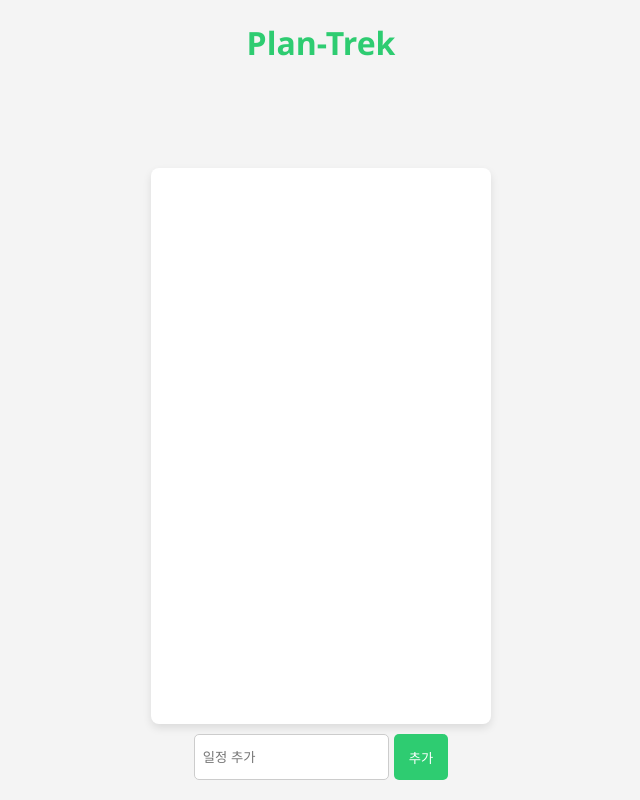
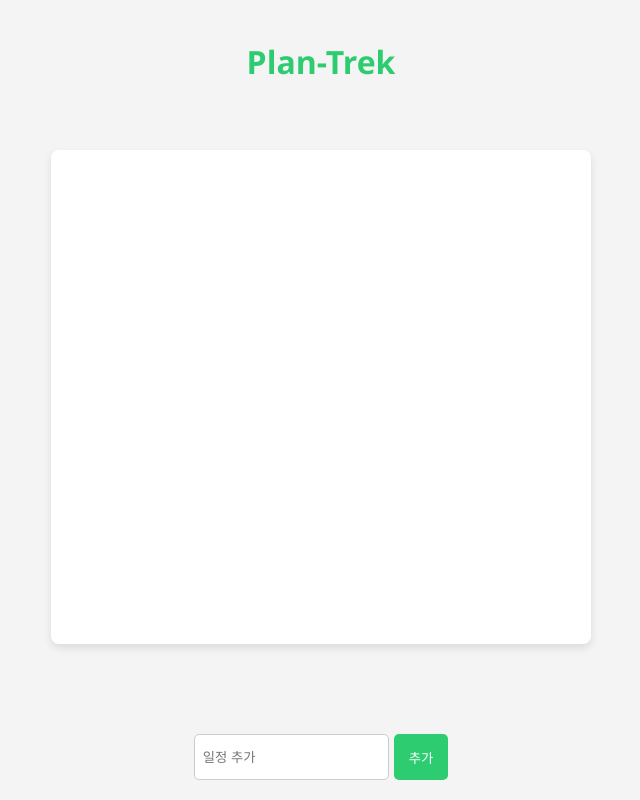
Before and after one commit to KDT-IaaS-Class-One-Group/Plan-Trek, a website: page public/views/index.html in a window 1280 px wide. Shown: the whole page, without its empty margins (319-959 px from the left). Drawn offline with Linux system fonts and the light colour scheme.

Commit message:
Complete: issue#5
- 스크롤 기능 추가
- 스타일링 추가 개선

```diff
--- a/public/styles/style.css
+++ b/public/styles/style.css
@@ -23,6 +23,7 @@
 }
 
 h1 {
+  margin-top: 5vh;
   color: #2ecc71;
   margin-bottom: 20px;
 }
@@ -31,11 +32,18 @@
 #container {
   display: flex;
   flex: 7;
+  width: 80vw;
   background-color: white;
   border-radius: 8px;
   box-shadow: 0 4px 8px rgba(0, 0, 0, 0.1);
+  margin-bottom: 10vh;
   padding: 20px;
-  width: 300px;
+  width: 500px;
+
+  /* 스크롤 가능한 영역으로 설정 */
+  overflow-y: auto;
+  max-height: 800px; /* 필요한 높이로 조절하세요 */
+
 }
 
 #footer {
```
